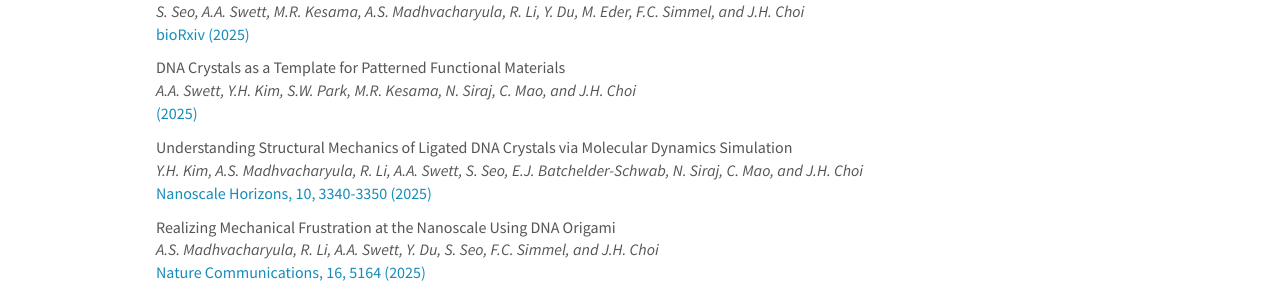
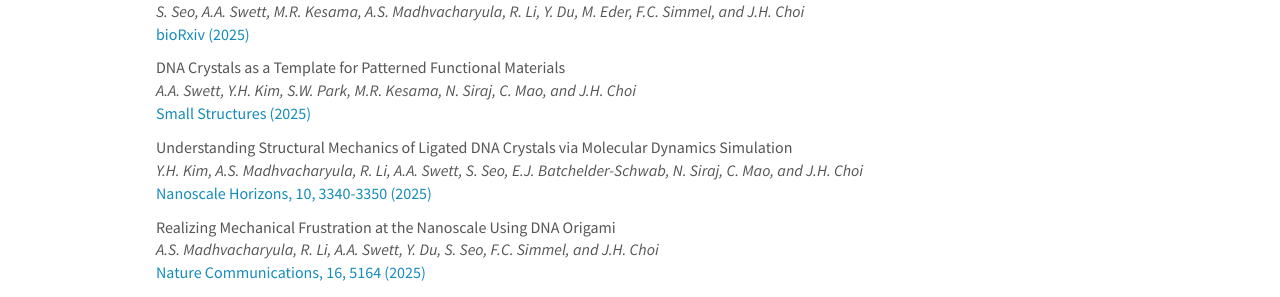
Before and after one commit to choidnalab/choidnalab.github.io, a Jekyll site: the page built from _pages/publications.md, in a window 1280 px wide and 900 px high. Shown: the part 205-502 px from the top of the window. Built offline with Jekyll 4.4.1, drawn with Linux system fonts in a browser that asks for light colours; nearby versions of some CDN libraries.

Commit message:
Update publist.yml

```diff
--- a/_data/publist.yml
+++ b/_data/publist.yml
@@ -14,7 +14,7 @@
   authors: A.A. Swett, Y.H. Kim, S.W. Park, M.R. Kesama, N. Siraj, C. Mao, and J.H. Choi
   link:
     url:
-    display: (2025)
+    display: Small Structures (2025)
   highlight: 0
   news2:
 
```
